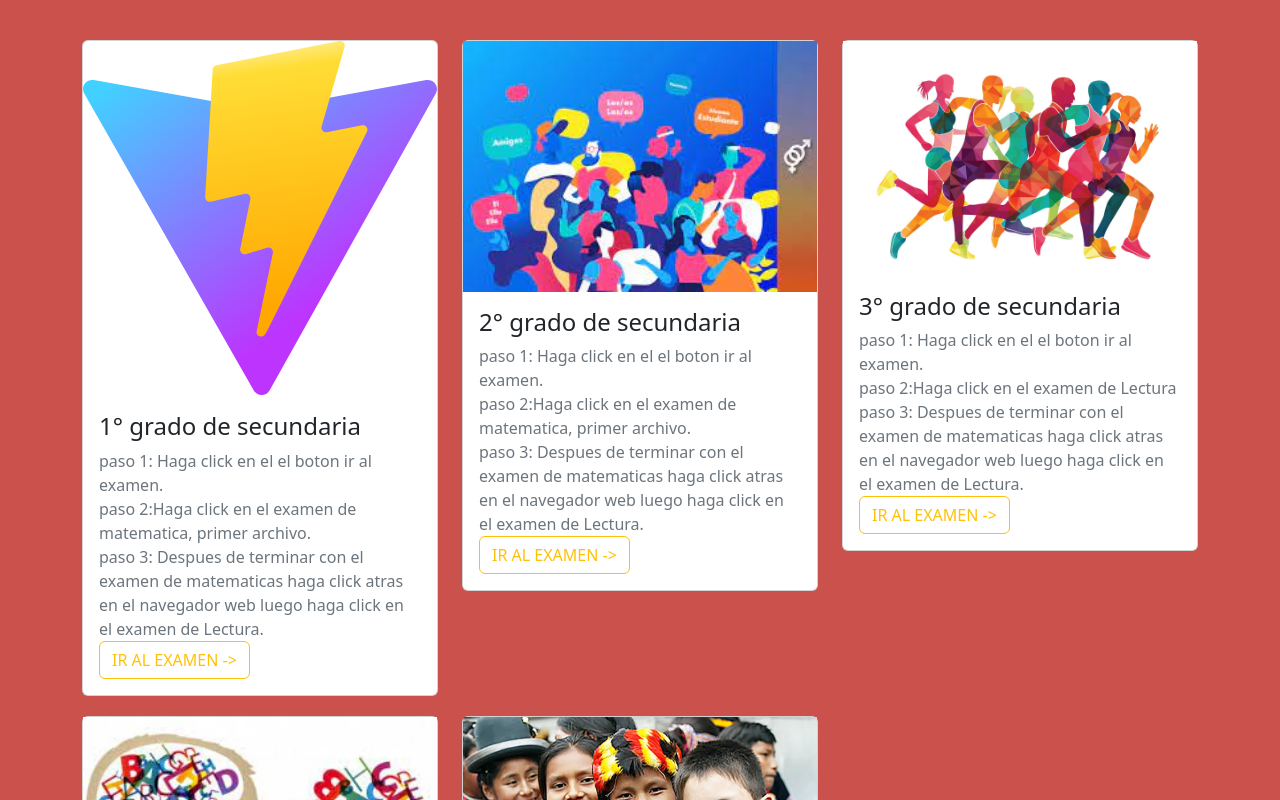
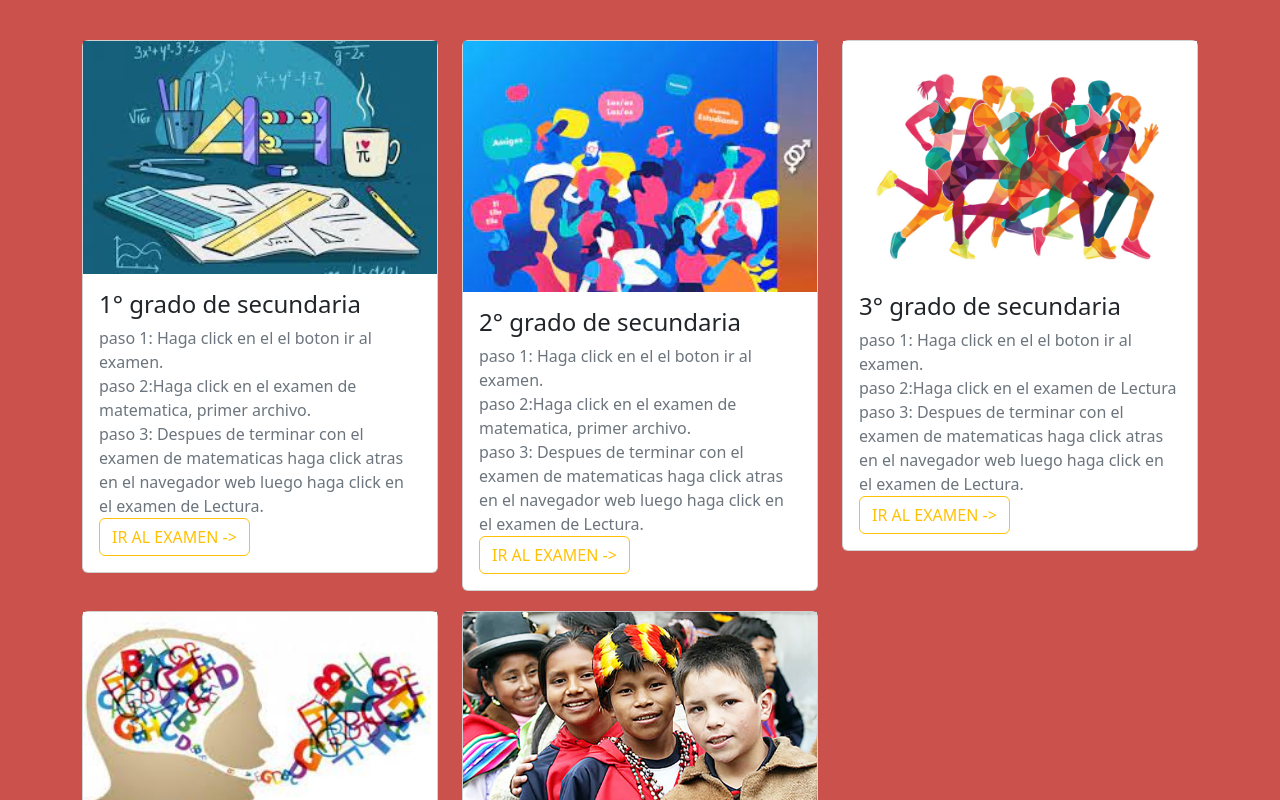
Before and after one commit to razuwilca/react-secundaria, a React (Vite) app: page / in a window 1280 px wide. Shown: the top 800 px of the page. Built offline with nearby package versions, Linux system fonts and the light colour scheme.

Commit message:
Update images

```diff
--- a/src/components/Cards.jsx
+++ b/src/components/Cards.jsx
@@ -3,11 +3,11 @@ import Card from "./Card";
 import "./cards.css";
 
 const imagenes = {
-  img1: "/react-secundaria/vite.svg",
-  img2: "/react-secundaria/cs.jpg",
-  img3: "/react-secundaria/edufisica.jpg",
-  img4: "/src/assets/lengua.jpg",
-  img5: "/src/assets/lenguajnative.jpg",
+  img1: "./mat.jpg",
+  img2: "./cs.jpg",
+  img3: "./edufisica.jpg",
+  img4: "./lengua.jpg",
+  img5: "./lenguajnative.jpg",
 };
 
 const linkDrive = {
```
